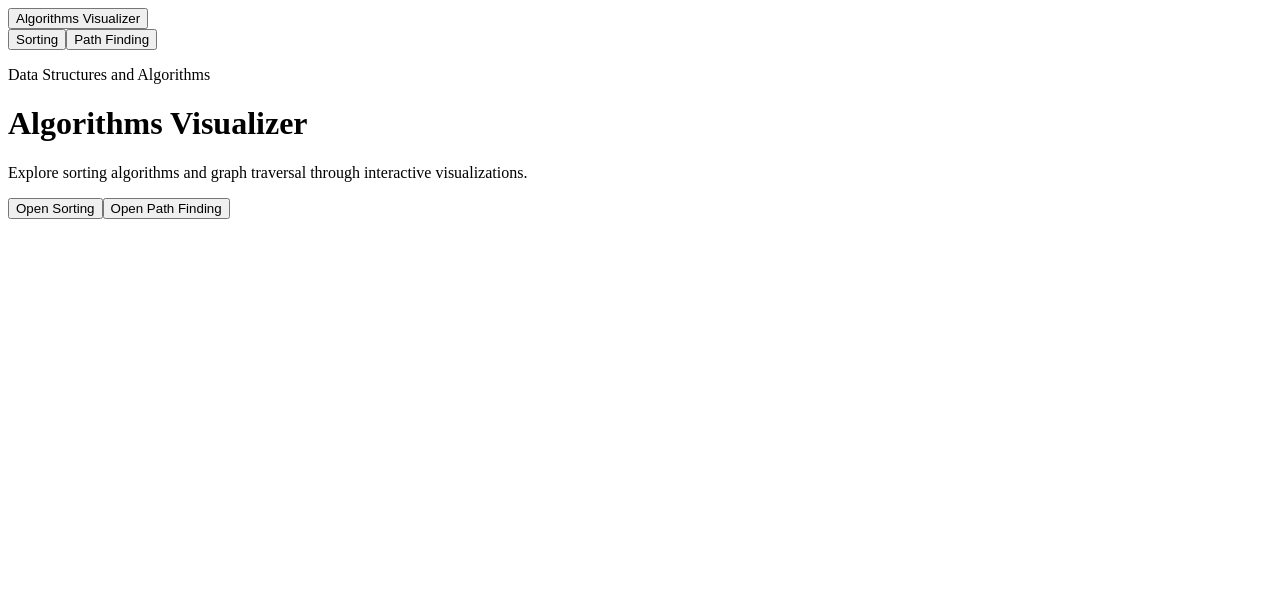
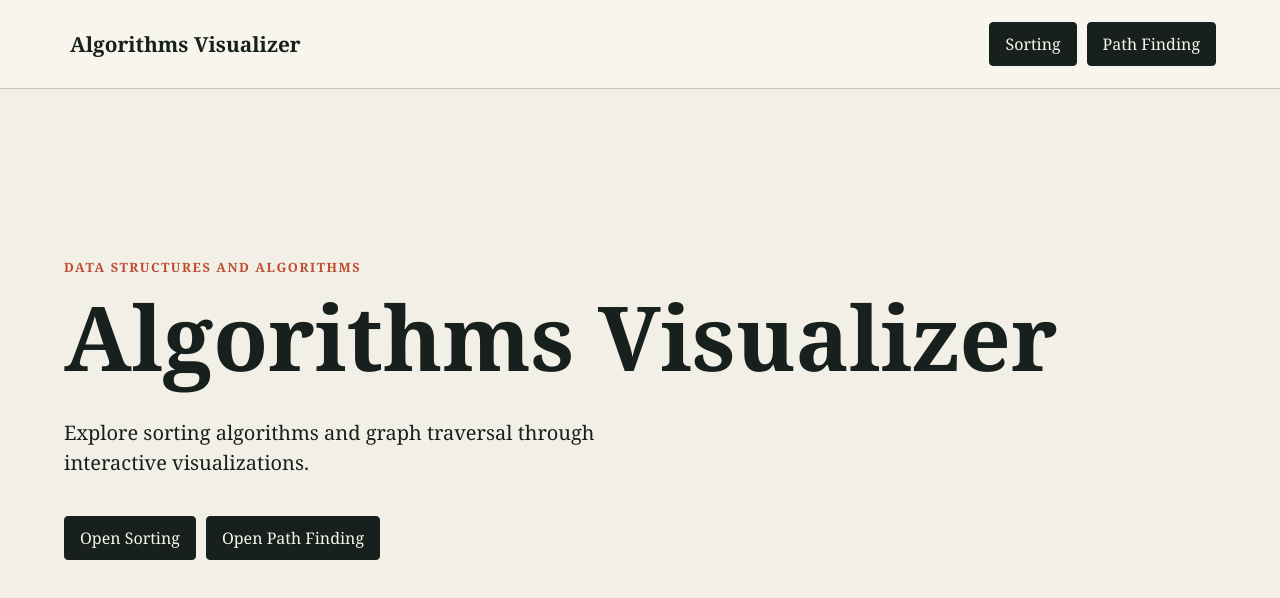
Before and after one commit to Rudraksh-Popli/algorithms-visualizer-react, a React (Vite) app in the folder client/: page / in a window 1280 px wide. Shown: the top 598 px of the page. Built offline with nearby package versions, Linux system fonts and the light colour scheme.

Commit message:
added styling

```diff
--- a/client/src/styles.css
+++ b/client/src/styles.css
@@ -0,0 +1,257 @@
+:root {
+    font-family: Georgia, "Times New Roman", serif;
+    color: #17201c;
+    background: #f2efe7;
+    font-synthesis: none;
+}
+
+* {
+    box-sizing: border-box;
+}
+
+body {
+    margin: 0;
+    min-width: 320px;
+}
+
+button,
+select,
+input {
+    font: inherit;
+}
+
+button {
+    cursor: pointer;
+}
+
+.header {
+    display: flex;
+    justify-content: space-between;
+    align-items: center;
+    padding: 22px 5vw;
+    border-bottom: 1px solid #c8c2b4;
+    background: #f8f5ed;
+}
+
+.brand {
+    border: 0;
+    background: none;
+    color: #17201c;
+    font-size: 1.3rem;
+    font-weight: bold;
+}
+
+nav {
+    display: flex;
+    gap: 10px;
+}
+
+nav button,
+.home-actions button,
+.button-row button {
+    border: 1px solid #17201c;
+    border-radius: 4px;
+    padding: 10px 15px;
+    color: #f8f5ed;
+    background: #17201c;
+}
+
+nav button:hover,
+.home-actions button:hover,
+.button-row button:hover {
+    background: #bf4d32;
+    border-color: #bf4d32;
+}
+
+button:disabled {
+    cursor: not-allowed;
+    opacity: 0.45;
+}
+
+.home,
+.visualizer {
+    width: min(1200px, 90vw);
+    margin: 0 auto;
+}
+
+.home {
+    min-height: 80vh;
+    display: grid;
+    align-content: center;
+    gap: 18px;
+}
+
+.eyebrow {
+    margin: 0;
+    color: #bf4d32;
+    font-size: 0.8rem;
+    font-weight: bold;
+    letter-spacing: 0.12em;
+    text-transform: uppercase;
+}
+
+h1 {
+    margin: 0;
+    font-size: clamp(2.6rem, 7vw, 6rem);
+    line-height: 0.95;
+}
+
+.intro {
+    max-width: 600px;
+    font-size: 1.25rem;
+    line-height: 1.5;
+}
+
+.home-actions,
+.button-row {
+    display: flex;
+    flex-wrap: wrap;
+    gap: 10px;
+}
+
+.visualizer {
+    padding: 60px 0;
+}
+
+.page-heading {
+    display: flex;
+    justify-content: space-between;
+    align-items: end;
+    gap: 30px;
+    margin-bottom: 35px;
+}
+
+.page-heading>p {
+    max-width: 300px;
+    line-height: 1.5;
+}
+
+.controls {
+    display: flex;
+    flex-wrap: wrap;
+    align-items: end;
+    gap: 18px;
+    padding: 18px;
+    border: 1px solid #c8c2b4;
+    background: #f8f5ed;
+}
+
+.controls label {
+    display: grid;
+    gap: 8px;
+    min-width: 180px;
+}
+
+.controls select {
+    min-height: 38px;
+    padding: 6px;
+}
+
+.selected {
+    background: #bf4d32 !important;
+    border-color: #bf4d32 !important;
+}
+
+.message {
+    color: #bf4d32;
+    font-weight: bold;
+}
+
+.bookshelf {
+    display: flex;
+    align-items: end;
+    gap: 4px;
+    min-height: 300px;
+    margin-top: 40px;
+    padding: 20px;
+    overflow-x: auto;
+    border-bottom: 16px solid #593d2b;
+    background: #ddd5c4;
+}
+
+.book {
+    display: grid;
+    place-items: center;
+    width: 32px;
+    min-width: 32px;
+    height: 180px;
+    border: 2px solid rgba(0, 0, 0, 0.25);
+    color: #17201c;
+    font-weight: bold;
+    transition: transform 100ms, outline 100ms;
+}
+
+.book-active {
+    transform: translateY(-16px);
+    outline: 4px solid #bf4d32;
+}
+
+.grid {
+    display: grid;
+    width: min(100%, 1000px);
+    margin-top: 35px;
+    border: 1px solid #17201c;
+}
+
+.cell {
+    aspect-ratio: 1;
+    min-width: 0;
+    padding: 0;
+    border: 1px solid rgba(23, 32, 28, 0.22);
+    background: #f8f5ed;
+}
+
+.cell.wall {
+    background: #17201c;
+}
+
+.cell.visited {
+    background: #7da6a6;
+}
+
+.cell.path {
+    background: #f1b82d;
+}
+
+.cell.start {
+    background: #4f8f62;
+}
+
+.cell.goal {
+    background: #bf4d32;
+}
+
+@media (max-width: 700px) {
+
+    .header,
+    .page-heading {
+        align-items: flex-start;
+        flex-direction: column;
+    }
+
+    nav {
+        width: 100%;
+    }
+
+    nav button {
+        flex: 1;
+    }
+
+    .visualizer {
+        padding: 35px 0;
+    }
+
+    .grid {
+        overflow: hidden;
+    }
+
+    .cell {
+        min-width: 6px;
+    }
+
+    .book {
+        width: 25px;
+        min-width: 25px;
+        height: 130px;
+    }
+}
```
